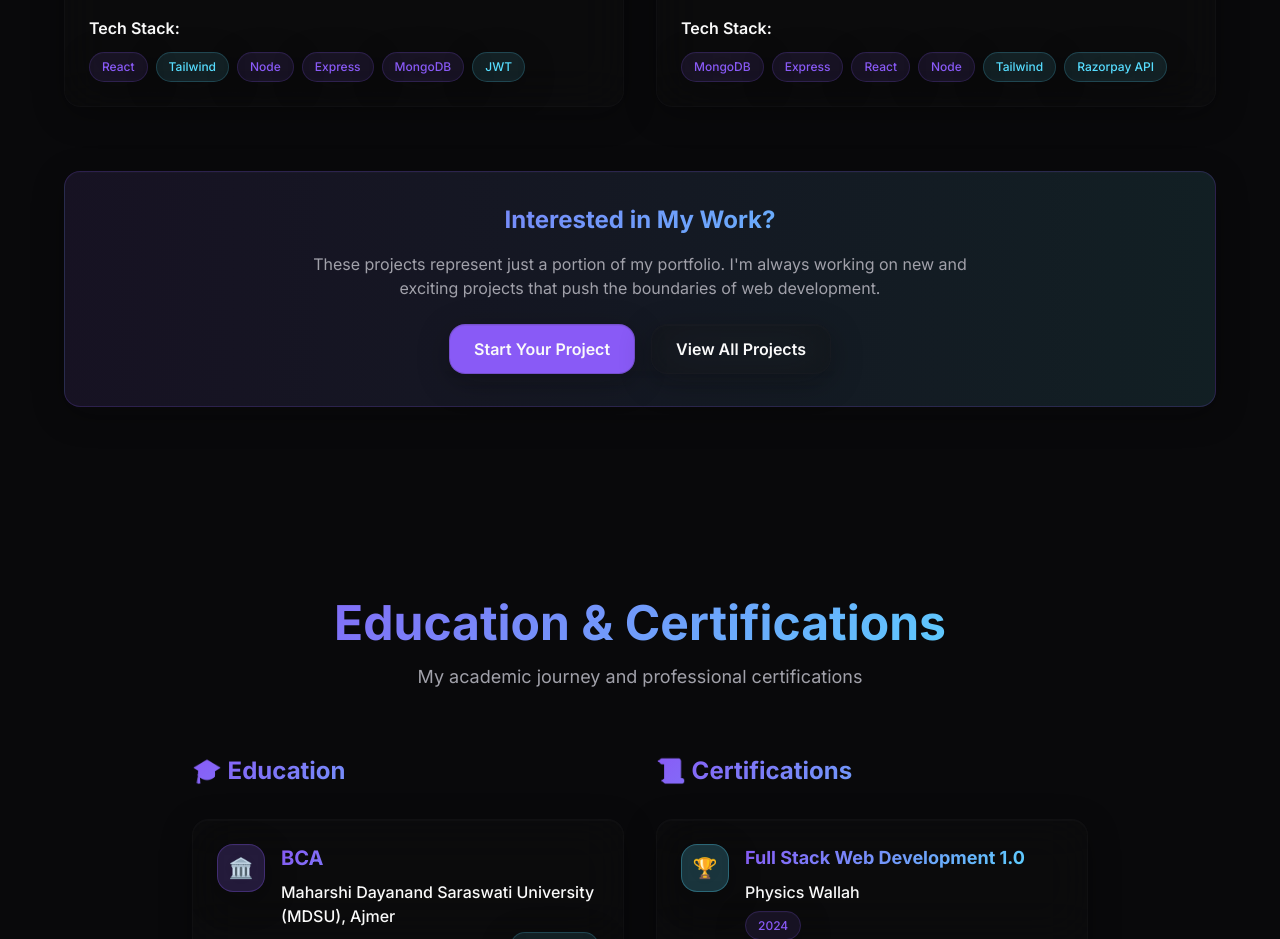
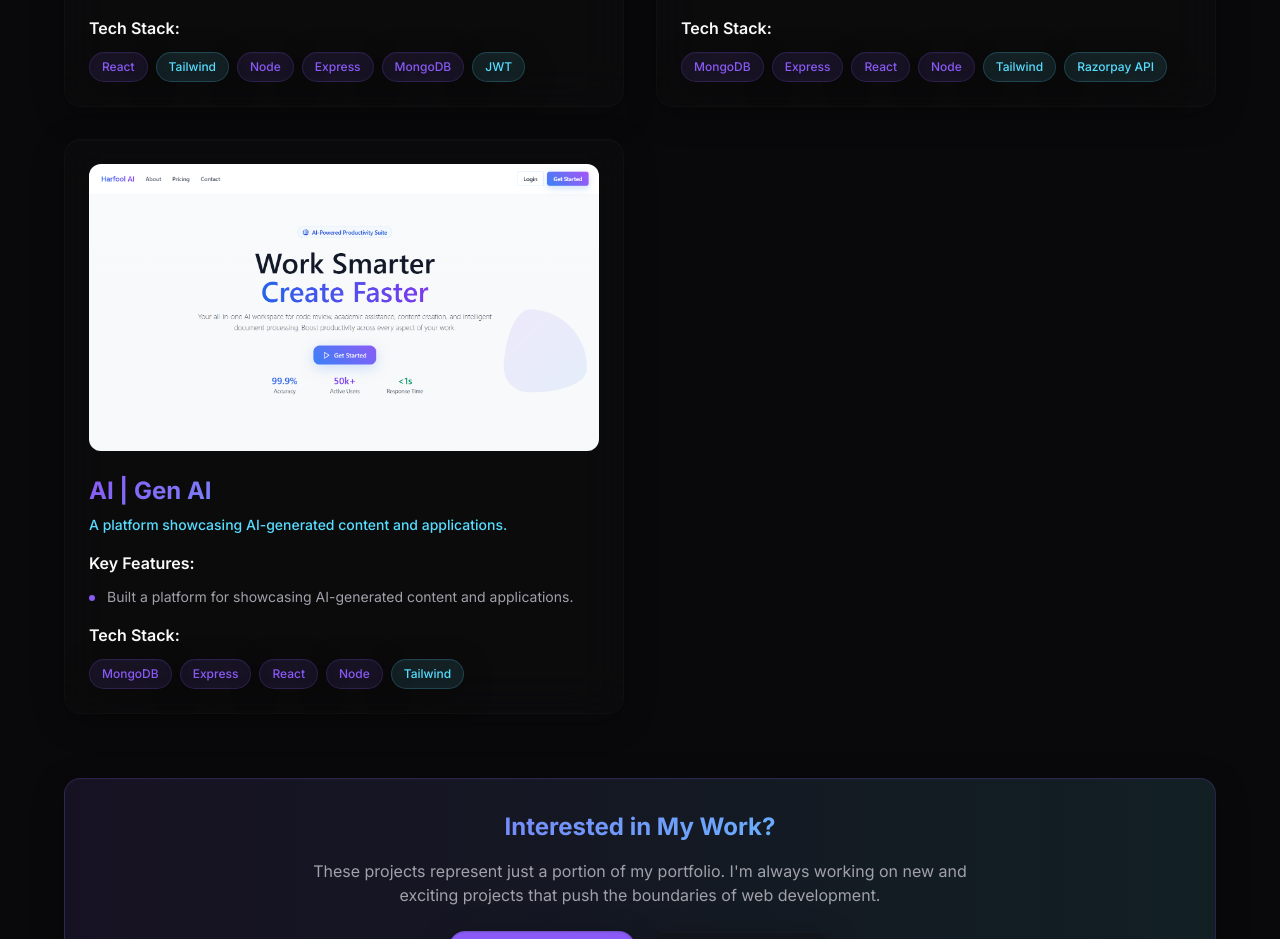
Before and after one commit to harfool/Harfool_gujjarPortfolio, a React (Vite) app: page / in a window 1280 px wide. Shown: the part 6400-7339 px from the top of the page. Built offline with nearby package versions, Linux system fonts and the light colour scheme.

Commit message:
Implement code changes to enhance functionality and improve performance

```diff
--- a/src/data/profile.js
+++ b/src/data/profile.js
@@ -136,6 +136,25 @@ export const profile = {
       ],
       image: "/public/marwar-sahli.png",
     },
+    {
+      name: " AI  | Gen AI",
+     liveLink: "https://harfool-ai.vercel.app/",
+      subtitle:
+        "A platform showcasing AI-generated content and applications.",
+
+      stack: [
+        "MongoDB",
+        "Express",
+        "React",
+        "Node",
+        "Tailwind",
+
+      ],
+      highlights: [
+        `Built a platform for showcasing AI-generated content and applications.`,
+      ],
+      image: "/public/image.png",
+    },
   ],
 
   // Education
```
Also changed, not shown: public/image.png (added).
